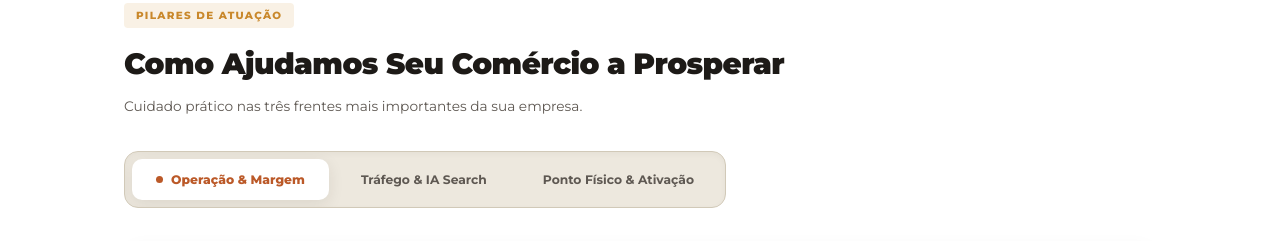
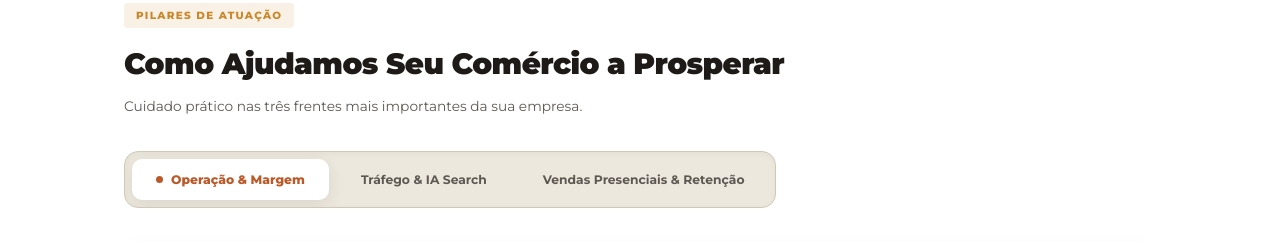
Before and after one commit to ardor-lab/ardor-site, a plain HTML site: page index.html in a window 1280 px wide. Shown: the part 1633-1874 px from the top of the page. Drawn offline with Linux system fonts and the light colour scheme.

Commit message:
Update index.html

```diff
--- a/index.html
+++ b/index.html
@@ -1194,7 +1194,7 @@
       <div class="tabs-nav-wrapper reveal delay-1">
         <button class="tab-btn active" onclick="switchTab(event, 'tab-operacao')">Operação & Margem</button>
         <button class="tab-btn" onclick="switchTab(event, 'tab-ia')">Tráfego & IA Search</button>
-        <button class="tab-btn" onclick="switchTab(event, 'tab-salao')">Ponto Físico & Ativação</button>
+        <button class="tab-btn" onclick="switchTab(event, 'tab-salao')">Vendas Presenciais & Retenção</button>
       </div>
 
       <!-- Tab 1: Operação & Margem -->
@@ -1231,7 +1231,7 @@
         </div>
       </div>
 
-      <!-- Tab 3: Ponto Físico & Ativação -->
+      <!-- Tab 3: Vendas Presenciais & Retenção -->
       <div id="tab-salao" class="tab-content">
         <div class="tab-info">
           <h3>Transforme presença digital em fluxo qualificado na sua porta</h3>
@@ -1241,10 +1241,10 @@
             <li>Produção audiovisual estratégica focada em autoridade e desejo imediato.</li>
             <li>Ativações interativas exclusivas no ponto físico (como gamificação de salão para gastronomia).</li>
           </ul>
-          <a href="experiencia-de-salao.html" class="btn">Acessar Ponto Físico & Ativação</a>
+          <a href="experiencia-de-salao.html" class="btn">Acessar Vendas Presenciais & Retenção</a>
         </div>
         <div class="tab-media-frame">
-          <img src="assets/salao.jpg" alt="Experiência de Salão" class="tab-media-img" loading="lazy">
+          <img src="assets/salao.jpg" alt="Vendas Presenciais e Retenção" class="tab-media-img" loading="lazy">
         </div>
       </div>
     </div>
@@ -1342,7 +1342,7 @@
           <span class="drawer-arrow">→</span>
         </a>
         <a href="experiencia-de-salao.html" class="drawer-link">
-          <span>Salão & Ativação</span>
+          <span>Vendas Presenciais & Retenção</span>
           <span class="drawer-arrow">→</span>
         </a>
         <a href="sobre.html" class="drawer-link">
```
